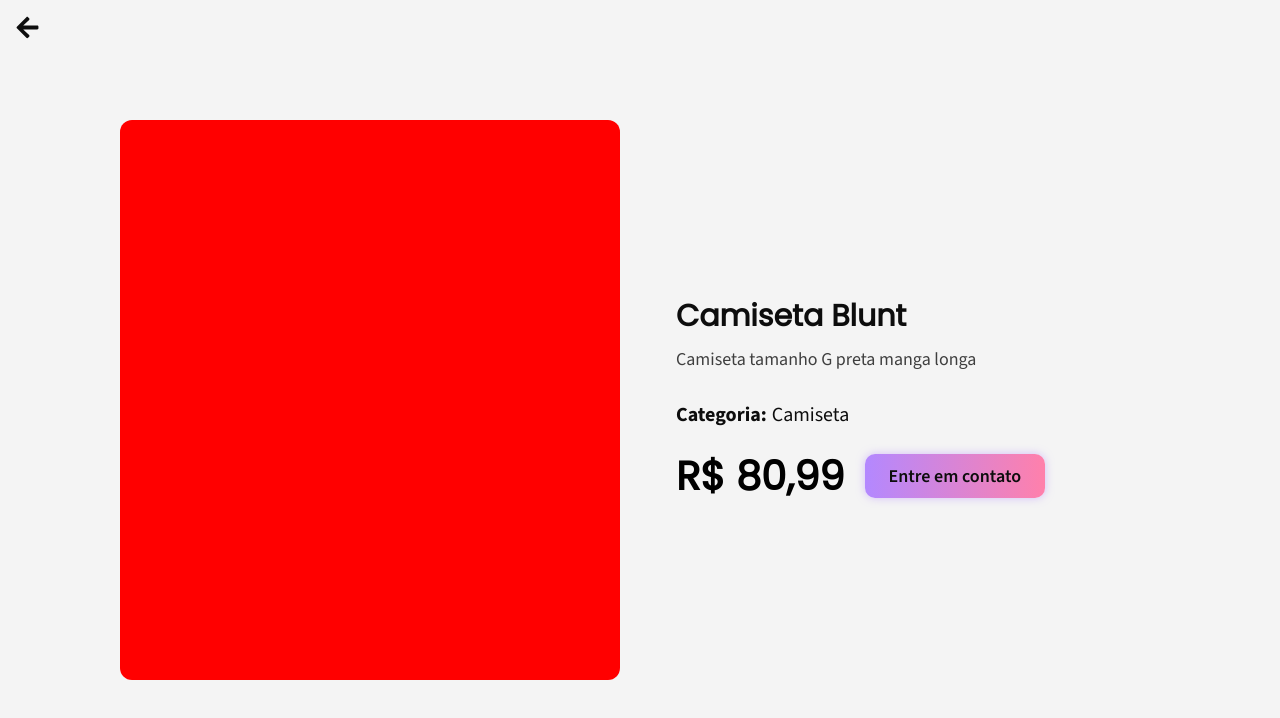
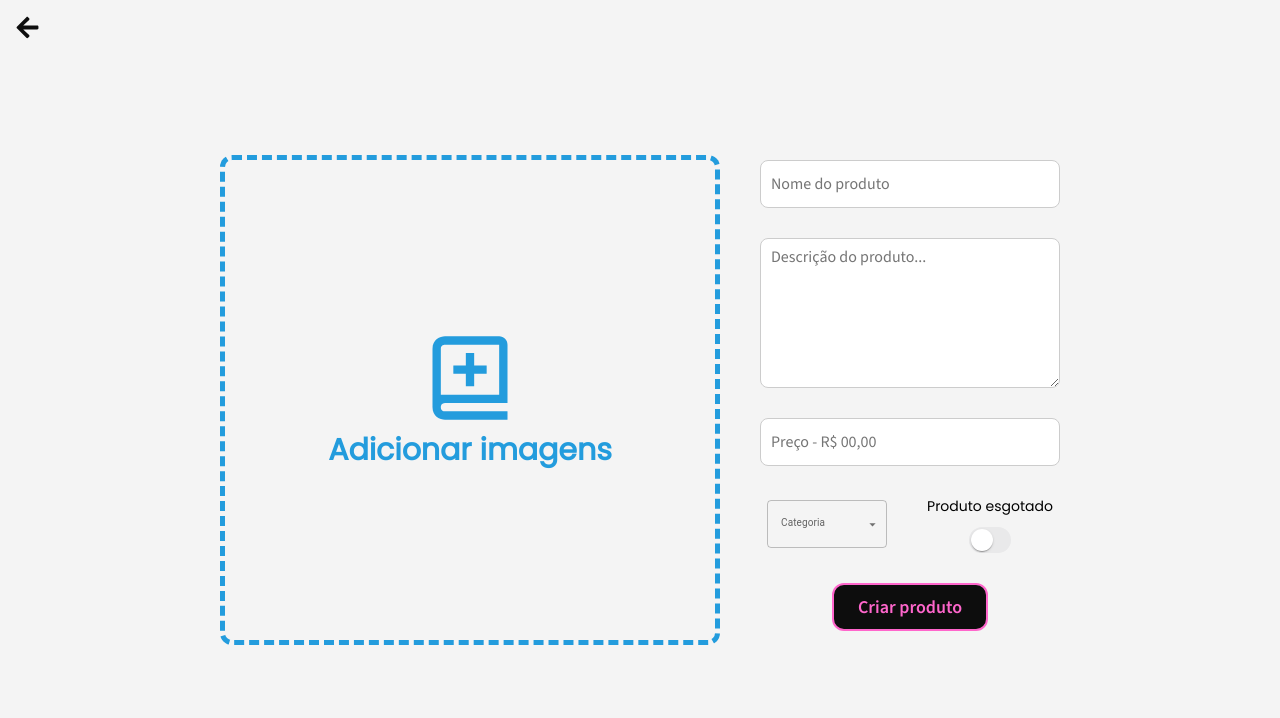
Before and after one commit to Eclipxis/DripStore-App, a Next.js app: page /product/workspace in a window 1280 px wide. Shown: the top 718 px of the page. Built offline with nearby package versions, Linux system fonts and the light colour scheme.

Commit message:
feat: add workspace page

```diff
--- a/src/pages/index.tsx
+++ b/src/pages/index.tsx
@@ -6,7 +6,7 @@
 import ShowCollection from "@/ui/templates/show-collection";
 import Head from "next/head";
 
-const Home = () => {
+const HomePage = () => {
   return (
     <>
       <Head>
@@ -35,4 +35,4 @@
   )
 }
 
-export default Home;
+export default HomePage;
--- /dev/null
+++ b/src/pages/product/workspace/index.tsx
@@ -0,0 +1,7 @@
+import Workspace from "@/ui/templates/workspace";
+
+const WorkspaceProductPage = () => {
+  return <Workspace />
+}
+
+export default WorkspaceProductPage;
--- a/src/pages/products/index.tsx
+++ b/src/pages/products/index.tsx
@@ -1,7 +1,7 @@
 import Showcase from "@/ui/templates/showcase";
 
-const Products = () => {
+const ProductsPage = () => {
   return <Showcase />
 }
 
-export default Products;
+export default ProductsPage;
--- /dev/null
+++ b/src/ui/atoms/create-product-button/styled.ts
@@ -0,0 +1,29 @@
+import { motion } from "motion/react";
+import styled from "styled-components";
+
+export const Container = styled(motion.div)`
+  display: flex;
+  flex-direction: column;
+  align-items: center;
+  justify-content: center;
+  flex: 1 1 28rem;
+  min-width: 30rem;
+  height: 58rem;
+  cursor: pointer;
+
+  background-color: transparent;
+  border-radius: 1.2rem;
+  border: 5px dashed #239cddff;
+
+  @media (min-width: 700px) {
+    max-width: 31.8rem;
+  }
+`;
+
+export const Text = styled.p`
+  font-size: 3rem;
+  font-weight: 700;
+  font-family: 'Poppins';
+  color: #239cddff;
+  text-align: center;
+`;
--- /dev/null
+++ b/src/ui/atoms/switch/index.tsx
@@ -0,0 +1,12 @@
+import * as S from './styled'
+
+const Switch = () => {
+  return (
+    <S.Container>
+      <S.IOSSwitch />
+      <S.Text>Produto esgotado</S.Text>
+    </S.Container>
+  )
+}
+
+export default Switch;
--- /dev/null
+++ b/src/ui/atoms/switch/styled.tsx
@@ -0,0 +1,77 @@
+import { Switch, SwitchProps } from "@mui/material";
+import { styled as MUIStyled } from '@mui/material/styles';
+import { styled } from "styled-components";
+
+export const Container = styled.div`
+  display: flex;
+  flex-direction: column-reverse;
+  justify-content: center;
+  align-items: center;
+  gap: 1rem;
+`;
+
+export const Text = styled.p`
+  font-size: 1.4rem;
+  font-family: 'Poppins';
+  text-align: center;
+`;
+
+export const IOSSwitch = MUIStyled((props: SwitchProps) => (
+  <Switch focusVisibleClassName=".Mui-focusVisible" disableRipple {...props} />
+))(({ theme }) => ({
+  width: 42,
+  height: 26,
+  padding: 0,
+  '& .MuiSwitch-switchBase': {
+    padding: 0,
+    margin: 2,
+    transitionDuration: '300ms',
+    '&.Mui-checked': {
+      transform: 'translateX(16px)',
+      color: '#fff',
+      '& + .MuiSwitch-track': {
+        backgroundColor: '#65C466',
+        opacity: 1,
+        border: 0,
+        ...theme.applyStyles('dark', {
+          backgroundColor: '#2ECA45',
+        }),
+      },
+      '&.Mui-disabled + .MuiSwitch-track': {
+        opacity: 0.5,
+      },
+    },
+    '&.Mui-focusVisible .MuiSwitch-thumb': {
+      color: '#33cf4d',
+      border: '6px solid #fff',
+    },
+    '&.Mui-disabled .MuiSwitch-thumb': {
+      color: theme.palette.grey[100],
+      ...theme.applyStyles('dark', {
+        color: theme.palette.grey[600],
+      }),
+    },
+    '&.Mui-disabled + .MuiSwitch-track': {
+      opacity: 0.7,
+      ...theme.applyStyles('dark', {
+        opacity: 0.3,
+      }),
+    },
+  },
+  '& .MuiSwitch-thumb': {
+    boxSizing: 'border-box',
+    width: 22,
+    height: 22,
+  },
+  '& .MuiSwitch-track': {
+    borderRadius: 26 / 2,
+    backgroundColor: '#E9E9EA',
+    opacity: 1,
+    transition: theme.transitions.create(['background-color'], {
+      duration: 500,
+    }),
+    ...theme.applyStyles('dark', {
+      backgroundColor: '#39393D',
+    }),
+  },
+}));
--- /dev/null
+++ b/src/ui/molecules/select/index.tsx
@@ -0,0 +1,25 @@
+import { Box, FormControl, InputLabel, MenuItem, Select } from '@mui/material';
+
+const SelectComponent = () => {
+  return (
+    <Box sx={{ minWidth: 120 }}>
+      <FormControl fullWidth>
+        <InputLabel id="select-category-label">Categoria</InputLabel>
+        <Select
+          labelId="select-category-label"
+          id="select-category"
+          label="Categoria"
+          onChange={() => {}}
+        >
+          <MenuItem>Camiseta</MenuItem>
+          <MenuItem>Short</MenuItem>
+          <MenuItem>Calça</MenuItem>
+          <MenuItem>Moletom</MenuItem>
+          <MenuItem>Outros</MenuItem>
+        </Select>
+      </FormControl>
+    </Box>
+  )
+}
+
+export default SelectComponent;
--- a/src/ui/templates/showcase/index.tsx
+++ b/src/ui/templates/showcase/index.tsx
@@ -4,6 +4,7 @@
 import CardShowCollection from '@/ui/molecules/card-show-collection';
 import { useRef } from 'react';
 import { useRouter } from 'next/navigation';
+import CreateProductButton from '@/ui/atoms/create-product-button';
 
 const Showcase = () => {
   const router = useRouter();
@@ -15,6 +16,8 @@
       <Search wrapperRef={wrapperRef} />
 
       <S.WrapperProducts ref={wrapperRef}>
+        <CreateProductButton />
+
         <CardShowCollection
             name='Hoodie Oversized'
             description='Moletom oversized premium com estampa exclusiva'
--- /dev/null
+++ b/src/ui/templates/workspace/index.tsx
@@ -0,0 +1,49 @@
+import { useRouter } from 'next/navigation'
+import { BiBookAdd } from 'react-icons/bi';
+import * as S from './styled'
+import Button from '@/ui/atoms/button';
+import SelectComponent from '@/ui/molecules/select';
+import Switch from '@/ui/atoms/switch';
+
+const Workspace = () => {
+  const router = useRouter();
+
+  return (
+    <S.Container>
+      <S.ReturnButton
+        size={25}
+        onClick={() => { router.push('/products') }}
+        color='#0d0d0d'
+      />
+
+      <S.Content>
+        <S.WrapperCarousel>
+          <BiBookAdd size={100} color='#239cddff' />
+          <S.TitleImages>Adicionar imagens</S.TitleImages>
+        </S.WrapperCarousel>
+
+        <S.WrapperInputs>
+          <S.Input placeholder='Nome do produto' />
+          <S.TextArea placeholder='Descrição do produto...' />
+
+          <S.Input placeholder='Preço - R$ 00,00' />
+
+          <S.WrapperSelectAndSwitch>
+            <SelectComponent />
+            <Switch />
+          </S.WrapperSelectAndSwitch>
+
+          <S.ButtonWrapper>
+            <Button
+              label='Criar produto'
+              variant='secondary'
+              onClick={() => {}}
+            />
+          </S.ButtonWrapper>
+        </S.WrapperInputs>
+      </S.Content>
+    </S.Container>
+  )
+}
+
+export default Workspace;
--- /dev/null
+++ b/src/ui/templates/workspace/styled.ts
@@ -0,0 +1,122 @@
+import { FaArrowLeft } from "react-icons/fa";
+import styled from "styled-components";
+
+export const Container = styled.div`
+  position: relative;
+  display: flex;
+  flex-direction: column;
+  align-items: center;
+  background-color: #f4f4f4;
+  width: 100dvw;
+  height: 100dvh;
+  padding: 5rem 1.6rem;
+  overflow-y: auto;
+
+  @media (min-width: 768px) {
+    height: 100dvh;
+  }
+`;
+
+export const ReturnButton = styled(FaArrowLeft)`
+  position: fixed;
+  top: 1.5rem;
+  left: 1.5rem;
+  z-index: 10;
+  cursor: pointer;
+`;
+
+export const Content = styled.div`
+  display: flex;
+  flex-direction: column;
+  align-items: center;
+  height: 100%;
+  width: 100%;
+  gap: 3rem;
+
+  @media (min-width: 768px) {
+    flex-direction: row;
+    align-items: center;
+    justify-content: center;
+    gap: 4rem;
+    padding: 0 4rem;
+  }
+`;
+
+export const WrapperCarousel = styled.div`
+  display: flex;
+  flex-direction: column;
+  align-items: center;
+  justify-content: center;
+  cursor: pointer;
+
+  width: 100%;
+  height: 40%;
+  min-height: 40rem;
+  background-color: transparent;
+  border-radius: 1.2rem;
+  border: 5px dashed #239cddff;
+
+  @media (min-width: 768px) {
+    margin-top: 0rem;
+    flex: 1;
+    height: 70%;
+    max-width: 50rem;
+    border-radius: 1.2rem;
+    overflow: hidden;
+  }
+`;
+
+export const TitleImages = styled.p`
+  font-size: 3rem;
+  font-weight: 700;
+  font-family: 'Poppins';
+  color: #239cddff;
+  text-align: center;
+`;
+
+export const WrapperInputs = styled.div`
+  width: 100%;
+  max-width: 45rem;
+  display: flex;
+  align-items: center;
+  flex-direction: column;
+  gap: 3rem;
+
+  @media (min-width: 768px) {
+    max-width: 30rem;
+  }
+`
+
+export const WrapperSelectAndSwitch = styled.div`
+  display: flex;
+  align-items: center;
+  justify-content: center;
+  gap: 4rem;
+`;
+
+export const Input = styled.input`
+  width: 100%;
+  height: 4.8rem;
+  padding: 0 1rem;
+  border: 1px solid #ccc;
+  border-radius: 0.8rem;
+  font-size: 1.6rem;
+  box-sizing: border-box;
+`;
+
+export const TextArea = styled.textarea`
+  width: 100%;
+  min-height: 150px;
+  resize: vertical;
+  padding: 1rem;
+  border: 1px solid #ccc;
+  border-radius: 0.8rem;
+  font-size: 1.6rem;
+  box-sizing: border-box;
+  line-height: 1.5rem;
+`;
+
+export const ButtonWrapper = styled.div`
+  margin-top: auto;
+  padding-bottom: 1rem;
+`;
```
Also changed, not shown: src/ui/atoms/create-product-button/index.tsx (added, +16 -0 lines).
